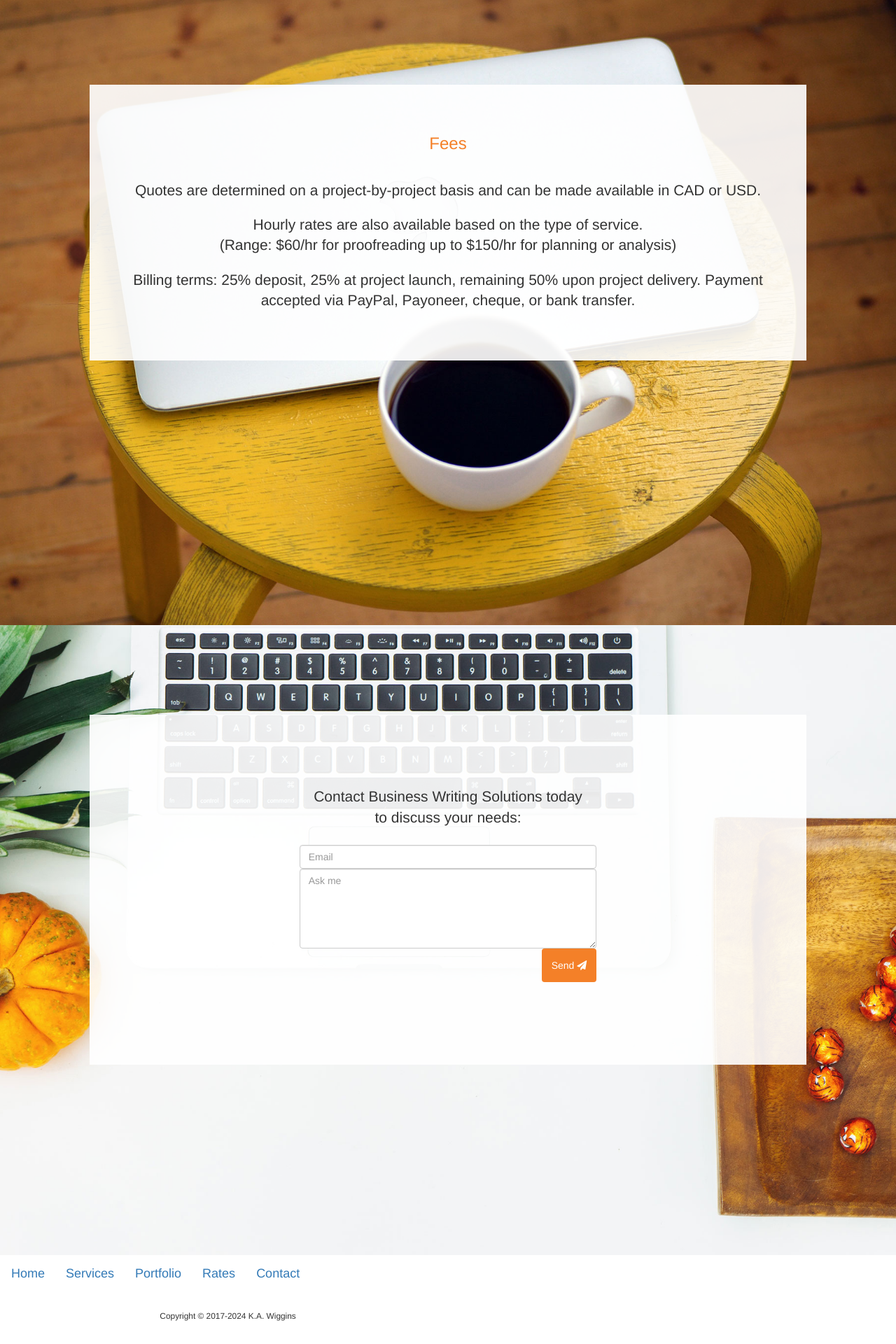
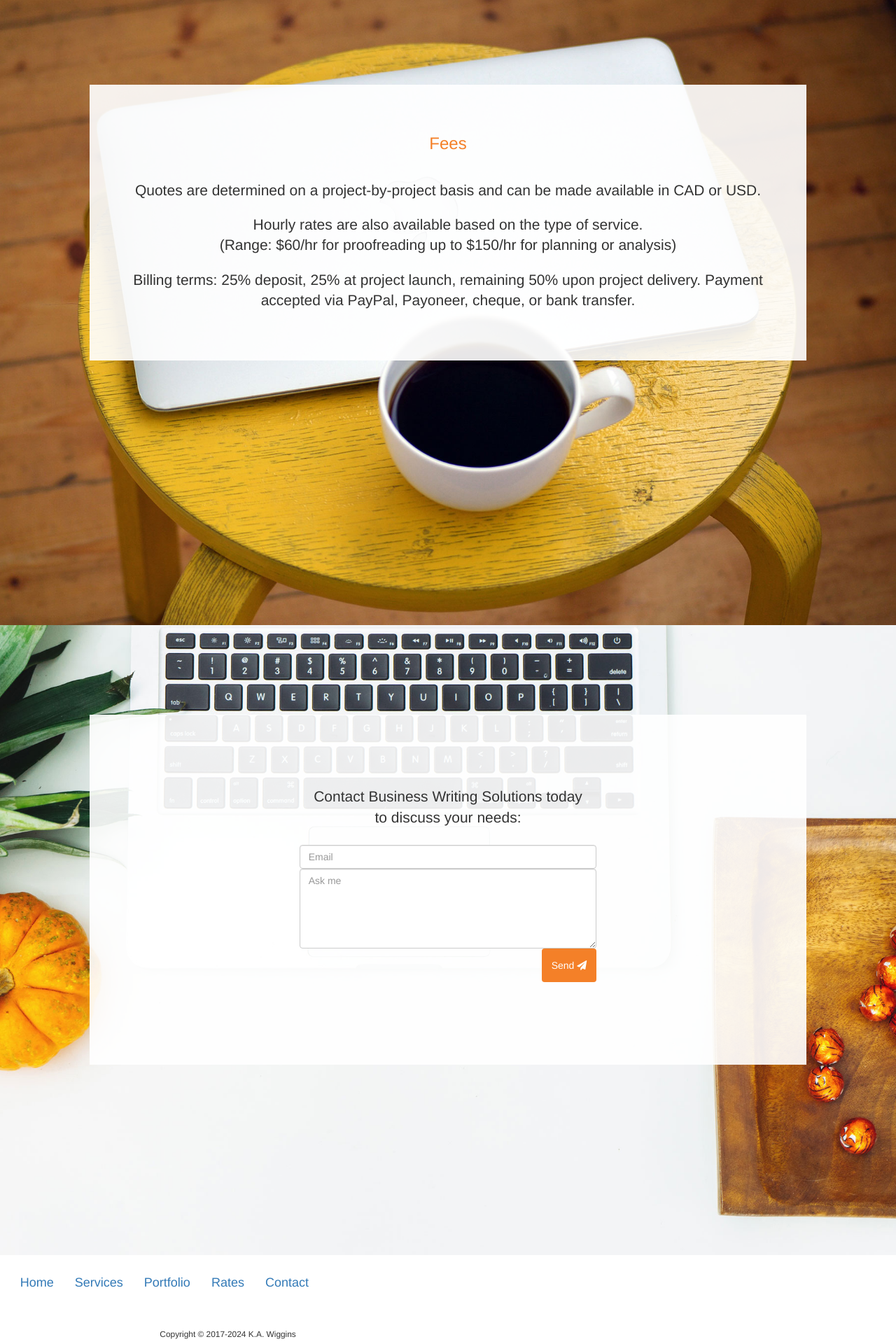
Before and after one commit to kaiewiggins/businesswriting, a Jekyll site: the page built from index.html, in a window 1280 px wide. Shown: the part 4292-6212 px from the top of the page at 70% size. Built offline with Jekyll 4.4.1, drawn with Linux system fonts in a browser that asks for light colours; nearby versions of some CDN libraries; before the commit the page ends 6186 px from its top, so only the background shows below that.

Commit message:
Update main.css
custom styles for navbar

```diff
--- a/css/main.css
+++ b/css/main.css
@@ -9,6 +9,20 @@
   }
 
 h2,h3,h4 {color: #f48028;}
+
+.navbar {
+   bottom: 2%;
+   z-index: 20;
+   width: 100%;
+   background-color: rgba(255,255,255,0.9);
+   padding: 1%;
+}
+
+.navbar.a {
+   color: #f48028;
+  text-align: center;
+   height: 1em;
+}
 
 .affix { z-index: 9998;
   top: 30px;
```
